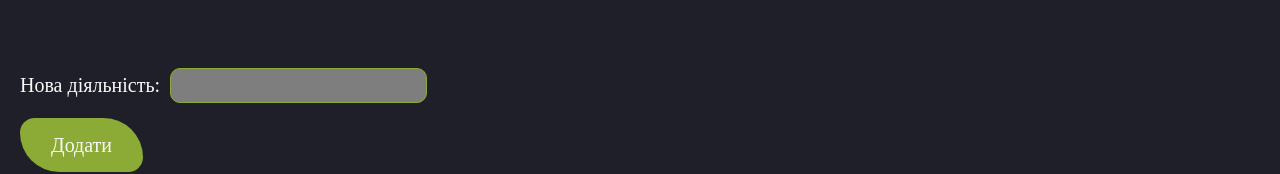
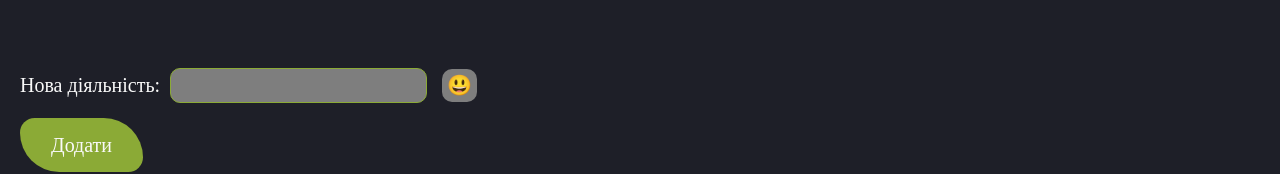
Before and after one commit to RuslanNegoda1989Arjuna/camp-schedules, a React (Create React App) app: page / in a window 1280 px wide. Shown: the part 202-376 px from the top of the page. Built offline with nearby package versions, Linux system fonts and the light colour scheme.

Commit message:
add smile

```diff
--- a/src/components/ActivityForm/ActivityForm.jsx
+++ b/src/components/ActivityForm/ActivityForm.jsx
@@ -1,9 +1,11 @@
+import React, { useState } from 'react';
+import styles from './ActivityForm.module.scss';
+import EmojiPicker from '../EmojiPicker/EmojiPicker';
 import ButtonSkew from 'components/ButtonSkew/ButtonSkew';
-import React, { useState } from 'react';
-import styles from './ActivityForm.module.scss'
 
 const ActivityForm = ({ onAddOption }) => {
   const [activity, setActivity] = useState('');
+  const [showEmojiPicker, setShowEmojiPicker] = useState(false);
 
   const handleSubmit = (e) => {
     e.preventDefault();
@@ -18,13 +20,25 @@ const ActivityForm = ({ onAddOption }) => {
     setActivity(e.target.value);
   };
 
+  const handleEmojiClick = (emoji) => {
+    setActivity((prevActivity) => prevActivity + emoji);
+  };
+
+  const toggleEmojiPicker = () => {
+    setShowEmojiPicker((prevShowEmojiPicker) => !prevShowEmojiPicker);
+  };
+
   return (
     <form className={styles.formBox} onSubmit={handleSubmit}>
       <label className={styles.labelActivity}>
         Нова діяльність:
         <input className={styles.inputActivity} type="text" value={activity} onChange={handleChange} />
-          </label>
-          <ButtonSkew type="submit" text="Додати"  />
+      </label>
+      <button className={styles.smileBtn} type="button" onClick={toggleEmojiPicker}>
+        {showEmojiPicker ? '😝' : '😃'}
+      </button>
+      {showEmojiPicker && <EmojiPicker onEmojiClick={handleEmojiClick} />}
+      <ButtonSkew type="submit" text="Додати" />
     </form>
   );
 };
--- a/src/components/ActivityForm/ActivityForm.module.scss
+++ b/src/components/ActivityForm/ActivityForm.module.scss
@@ -15,3 +15,11 @@
     color: #FAFAFA;
     background-color: #7E7E7E;
 }
+
+.smileBtn {
+    margin-left: 15px;
+    padding: 5px;
+    font-size: 20px;
+     border-radius: 10px;
+     background-color: #7E7E7E;
+}
--- /dev/null
+++ b/src/components/EmojiPicker/EmojiPicker.jsx
@@ -0,0 +1,32 @@
+// EmojiPicker.jsx
+import React from 'react';
+import styles from './EmojiPicker.module.scss';
+
+const EmojiPicker = ({ onEmojiClick }) => {
+  const emojis = [
+  '😃', '🎉', '❤️', '😊', '🔥', '🌈', '🍕', '🚀', '🐶', '🌸', '🎵', '⚡️', '🏀', '📚', '🍦',
+  '🌞', '🌻', '🌊', '🍩', '🎈', '🐱', '🍔', '🚲', '🌍', '🌙', '🎸', '💡', '🏓', '📷', '🍓',
+  '🌮', '🎧', '🐼', '🍟', '🚁', '🌺', '🌴', '🍔', '🎾', '🎉', '🍭', '🍺', '🚑', '🎮', '📝',
+  '🍉', '🍌', '🍿', '🎃', '🍄', '🎓', '🌹', '🍎', '🌄', '🎥', '🚢', '🏄', '📻', '🌮', '🚒',
+  '🍔', '🎠', '🦄', '🌮', '🍩', '🌻', '🏖️', '🎨', '🍓', '🎲', '🚀', '🎤', '🍕', '🏈', '📖',
+  '🍦', '🌸', '🌞', '🌊', '🎪', '🏝️', '🎮', '🚲', '🍔', '🍹', '🚁', '🌺', '🌴', '🌭', '⚽',
+  '🤩', '🎁', '🌟', '😎', '🍇', '🌿', '🚗', '🐼', '🎉', '💖', '😄', '🍔', '🌞', '🎶',
+  '🍓', '🍦', '🌸', '🌺', '🌴', '🏖️', '🎨', '📷', '🍹', '🍕', '🏀', '🚲', '🎮', '📚',
+  '🐞', '🐠', '🍭', '🥳', '🥇', '🌻', '🏰', '🎳', '🚁', '🍪', '🌹', '🌍', '🌈', '🏓', '🎤',
+  '🍟', '🎸', '🌊', '📱', '🍉', '🍌', '🌮', '🍿', '🎃', '🍄', '🎓', '🍺', '🍬', '🚀', '🌄',
+  '🚢', '🏄', '📻', '🍛', '🎠', '🌭', '📝', '🚒', '🍥', '🌯', '🌙', '🎪', '🎥', '🍮', '🎈',
+];
+
+
+  return (
+    <div className={styles.emojiPicker}>
+      {emojis.map((emoji) => (
+        <span key={emoji} onClick={() => onEmojiClick(emoji)}>
+          {emoji}
+        </span>
+      ))}
+    </div>
+  );
+};
+
+export default EmojiPicker;
--- /dev/null
+++ b/src/components/EmojiPicker/EmojiPicker.module.scss
@@ -0,0 +1,18 @@
+
+.emojiPicker {
+    display: flex;
+    flex-wrap: wrap;
+    margin-top: 10px;
+    gap: 10px;
+    max-width: 600px;
+}
+
+.emojiPicker span {
+    font-size: 24px;
+    cursor: pointer;
+    transition: font-size 0.2s ease-in-out;
+}
+
+.emojiPicker span:hover {
+    font-size: 40px;
+}
```
